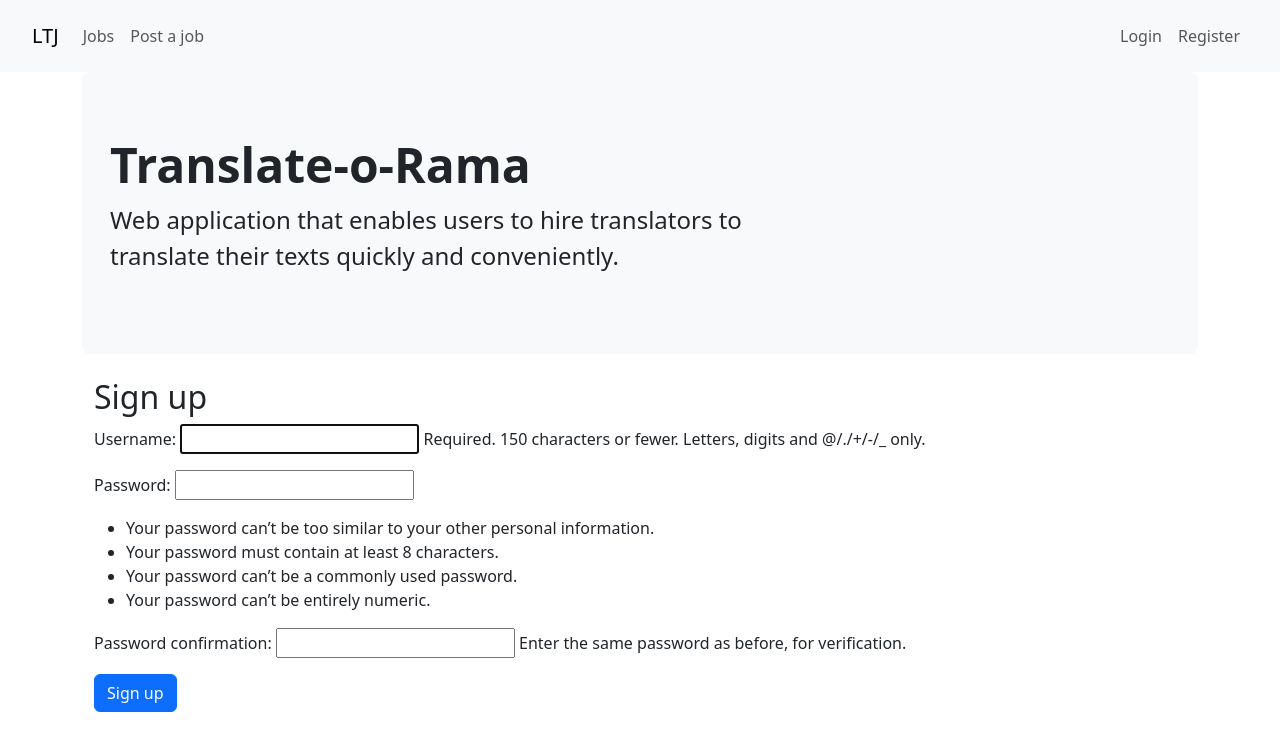
After one commit to lukakuterovac/translate-o-rama, a Django app: page /accounts/sign-up in a window 1280 px wide. The commit adds this page. Shown: the top 751 px of the page. Run offline with Django 4.2, Linux system fonts and the light colour scheme.

Commit message:
Add sign up view and template

```diff
--- /dev/null
+++ b/translationsite/accounts/urls.py
@@ -0,0 +1,8 @@
+from django.urls import path
+
+from . import views
+
+app_name = "accounts"
+urlpatterns = [
+    path("sign-up", views.SignUpView.as_view(), name="signup"),
+]
--- a/translationsite/accounts/views.py
+++ b/translationsite/accounts/views.py
@@ -1,3 +1,14 @@
 from django.shortcuts import render
 
+from django.contrib.auth.forms import UserCreationForm
+from django.contrib.auth.models import User
+from django.urls import reverse_lazy
+from django.views import generic
+
 # Create your views here.
+
+
+class SignUpView(generic.CreateView):
+    form_class = UserCreationForm
+    success_url = reverse_lazy("login")
+    template_name = "registration/signup.html"
--- a/translationsite/app/templates/app/base.html
+++ b/translationsite/app/templates/app/base.html
@@ -32,7 +32,7 @@
               <a class="nav-link" href="#">Login</a>
               </li>
               <li class="nav-item">
-              <a class="nav-link" href="#">Register</a>
+              <a class="nav-link" href="{% url 'accounts:signup' %}">Register</a>
               </li>
           </ul>
             </div>
--- /dev/null
+++ b/translationsite/app/templates/registration/signup.html
@@ -0,0 +1,15 @@
+{% extends 'app/base.html' %}
+{% block content %}
+<div class="container">
+  <div class="row">
+    <div class="row">
+      <h2>Sign up</h2>
+    </div>
+    <form method="post" accept-charset="utf-8">
+      {% csrf_token %}
+      {{ form.as_p }}
+      <input type="submit" value="Sign up" class="btn btn-primary">
+    </form>
+  </div>
+</div>
+{% endblock content %}
--- a/translationsite/translationsite/urls.py
+++ b/translationsite/translationsite/urls.py
@@ -14,11 +14,13 @@ Including another URLconf
     2. Add a URL to urlpatterns:  path('blog/', include('blog.urls'))
 """
 from django.contrib import admin
-from django.urls import path
+from django.urls import path, include
 
 from app import views
 
 urlpatterns = [
-    path('admin/', admin.site.urls),
-    path('', views.home, name='home_path'),
+    path("admin/", admin.site.urls),
+    path("accounts/", include("accounts.urls")),
+    path("accounts/", include("django.contrib.auth.urls")),
+    path("", views.home, name="home_path"),
 ]
```
Also changed, not shown: translationsite/translationsite/settings.py (+38 -37 lines), translationsite/db.sqlite3.
